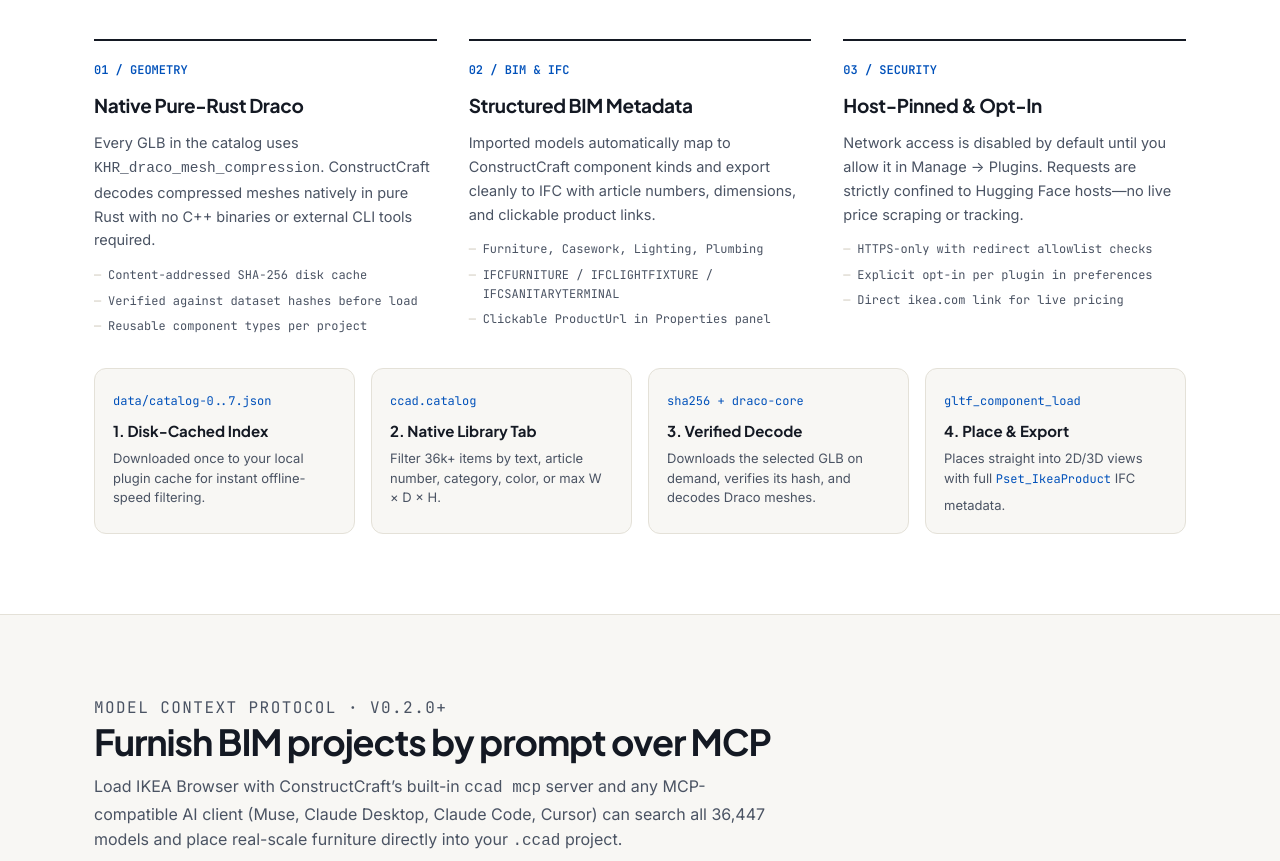
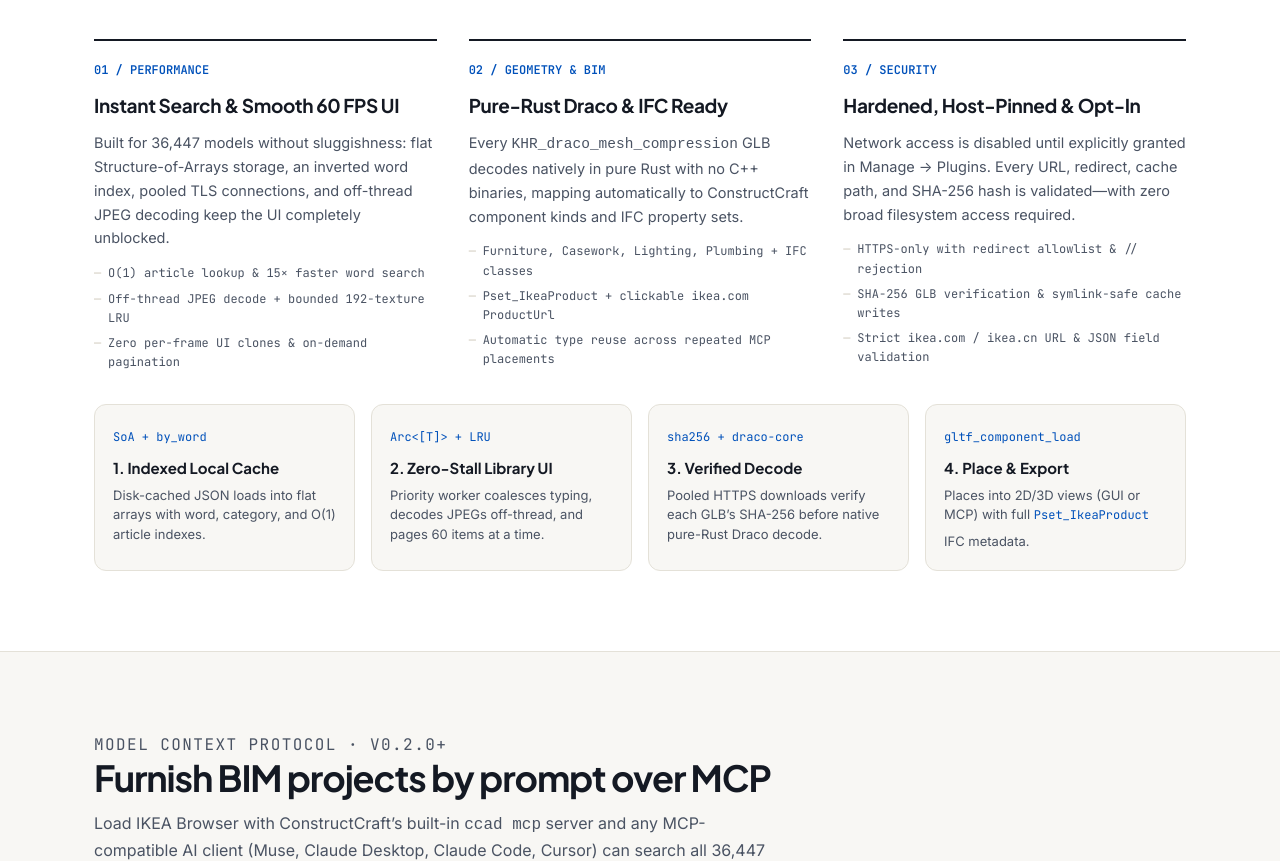
Before and after one commit to kielforeman-collab/constructcraft-ikea-browser, a plain HTML site: page docs/index.html in a window 1280 px wide. Shown: the part 2270-3131 px from the top of the page. Drawn offline with Linux system fonts and the light colour scheme.

Commit message:
docs: highlight performance and security improvements on website
Co-authored-by: Kiel Foreman <233666511+kielforeman-collab@users.noreply.github.com>
Co-authored-by: Gemini Neon <gemini-neon@users.noreply.github.com>
Signed-off-by: Kiel Foreman <233666511+kielforeman-collab@users.noreply.github.com>

```diff
--- a/docs/index.html
+++ b/docs/index.html
@@ -222,65 +222,65 @@
 
         <div class="spec-grid reveal">
           <article class="spec-item">
-            <div class="spec-num">01 / GEOMETRY</div>
-            <h3>Native Pure-Rust Draco</h3>
+            <div class="spec-num">01 / PERFORMANCE</div>
+            <h3>Instant Search &amp; Smooth 60 FPS UI</h3>
             <p>
-              Every GLB in the catalog uses <code>KHR_draco_mesh_compression</code>. ConstructCraft decodes compressed meshes natively in pure Rust with no C++ binaries or external CLI tools required.
+              Built for 36,447 models without sluggishness: flat Structure-of-Arrays storage, an inverted word index, pooled TLS connections, and off-thread JPEG decoding keep the UI completely unblocked.
             </p>
             <ul class="spec-list">
-              <li>Content-addressed SHA-256 disk cache</li>
-              <li>Verified against dataset hashes before load</li>
-              <li>Reusable component types per project</li>
+              <li>O(1) article lookup &amp; 15× faster word search</li>
+              <li>Off-thread JPEG decode + bounded 192-texture LRU</li>
+              <li>Zero per-frame UI clones &amp; on-demand pagination</li>
             </ul>
           </article>
 
           <article class="spec-item">
-            <div class="spec-num">02 / BIM &amp; IFC</div>
-            <h3>Structured BIM Metadata</h3>
+            <div class="spec-num">02 / GEOMETRY &amp; BIM</div>
+            <h3>Pure-Rust Draco &amp; IFC Ready</h3>
             <p>
-              Imported models automatically map to ConstructCraft component kinds and export cleanly to IFC with article numbers, dimensions, and clickable product links.
+              Every <code>KHR_draco_mesh_compression</code> GLB decodes natively in pure Rust with no C++ binaries, mapping automatically to ConstructCraft component kinds and IFC property sets.
             </p>
             <ul class="spec-list">
-              <li>Furniture, Casework, Lighting, Plumbing</li>
-              <li>IFCFURNITURE / IFCLIGHTFIXTURE / IFCSANITARYTERMINAL</li>
-              <li>Clickable ProductUrl in Properties panel</li>
+              <li>Furniture, Casework, Lighting, Plumbing + IFC classes</li>
+              <li>Pset_IkeaProduct + clickable ikea.com ProductUrl</li>
+              <li>Automatic type reuse across repeated MCP placements</li>
             </ul>
           </article>
 
           <article class="spec-item">
             <div class="spec-num">03 / SECURITY</div>
-            <h3>Host-Pinned &amp; Opt-In</h3>
+            <h3>Hardened, Host-Pinned &amp; Opt-In</h3>
             <p>
-              Network access is disabled by default until you allow it in Manage → Plugins. Requests are strictly confined to Hugging Face hosts—no live price scraping or tracking.
+              Network access is disabled until explicitly granted in Manage → Plugins. Every URL, redirect, cache path, and SHA-256 hash is validated—with zero broad filesystem access required.
             </p>
             <ul class="spec-list">
-              <li>HTTPS-only with redirect allowlist checks</li>
-              <li>Explicit opt-in per plugin in preferences</li>
-              <li>Direct ikea.com link for live pricing</li>
+              <li>HTTPS-only with redirect allowlist &amp; // rejection</li>
+              <li>SHA-256 GLB verification &amp; symlink-safe cache writes</li>
+              <li>Strict ikea.com / ikea.cn URL &amp; JSON field validation</li>
             </ul>
           </article>
         </div>
 
         <div class="arch-strip reveal" aria-label="Data flow overview">
           <div class="arch-node">
-            <code>data/catalog-0..7.json</code>
-            <h4>1. Disk-Cached Index</h4>
-            <p>Downloaded once to your local plugin cache for instant offline-speed filtering.</p>
+            <code>SoA + by_word</code>
+            <h4>1. Indexed Local Cache</h4>
+            <p>Disk-cached JSON loads into flat arrays with word, category, and O(1) article indexes.</p>
           </div>
           <div class="arch-node">
-            <code>ccad.catalog</code>
-            <h4>2. Native Library Tab</h4>
-            <p>Filter 36k+ items by text, article number, category, color, or max W × D × H.</p>
+            <code>Arc&lt;[T]&gt; + LRU</code>
+            <h4>2. Zero-Stall Library UI</h4>
+            <p>Priority worker coalesces typing, decodes JPEGs off-thread, and pages 60 items at a time.</p>
           </div>
           <div class="arch-node">
             <code>sha256 + draco-core</code>
             <h4>3. Verified Decode</h4>
-            <p>Downloads the selected GLB on demand, verifies its hash, and decodes Draco meshes.</p>
+            <p>Pooled HTTPS downloads verify each GLB’s SHA-256 before native pure-Rust Draco decode.</p>
           </div>
           <div class="arch-node">
             <code>gltf_component_load</code>
             <h4>4. Place &amp; Export</h4>
-            <p>Places straight into 2D/3D views with full <code>Pset_IkeaProduct</code> IFC metadata.</p>
+            <p>Places into 2D/3D views (GUI or MCP) with full <code>Pset_IkeaProduct</code> IFC metadata.</p>
           </div>
         </div>
       </div>
```
